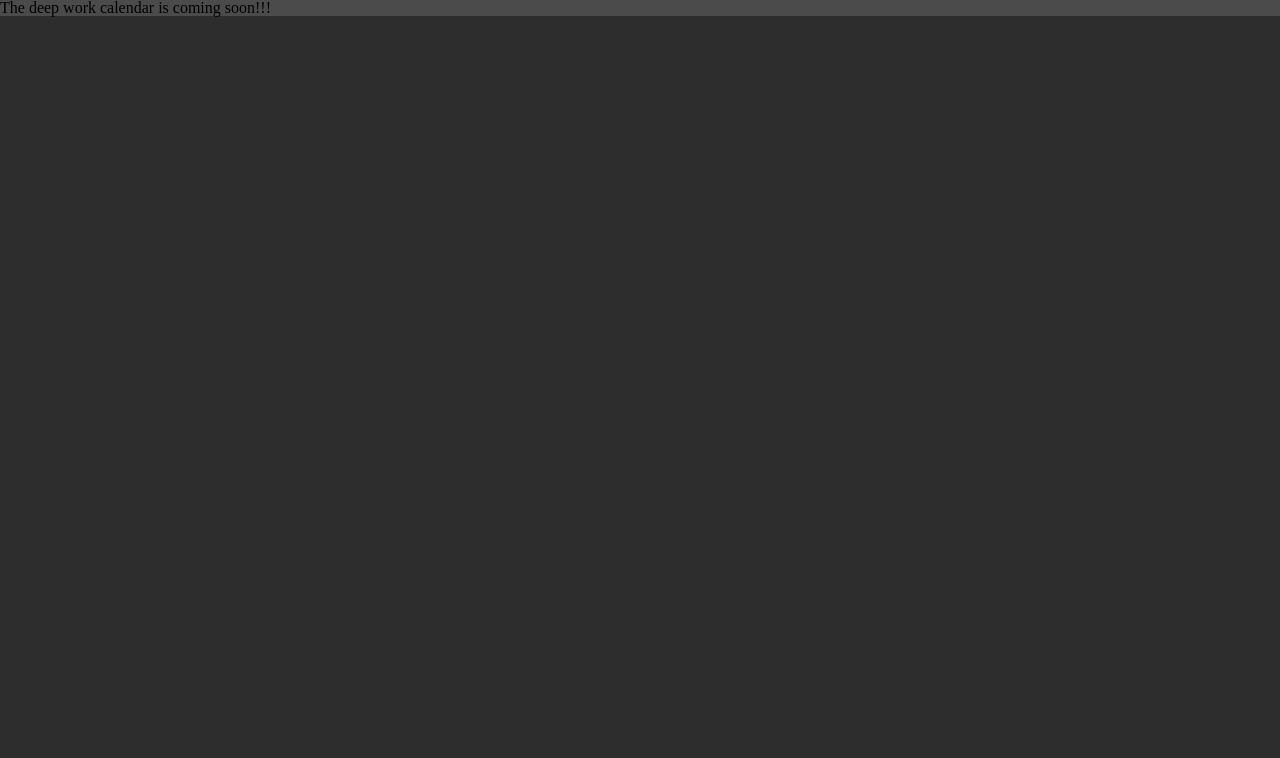
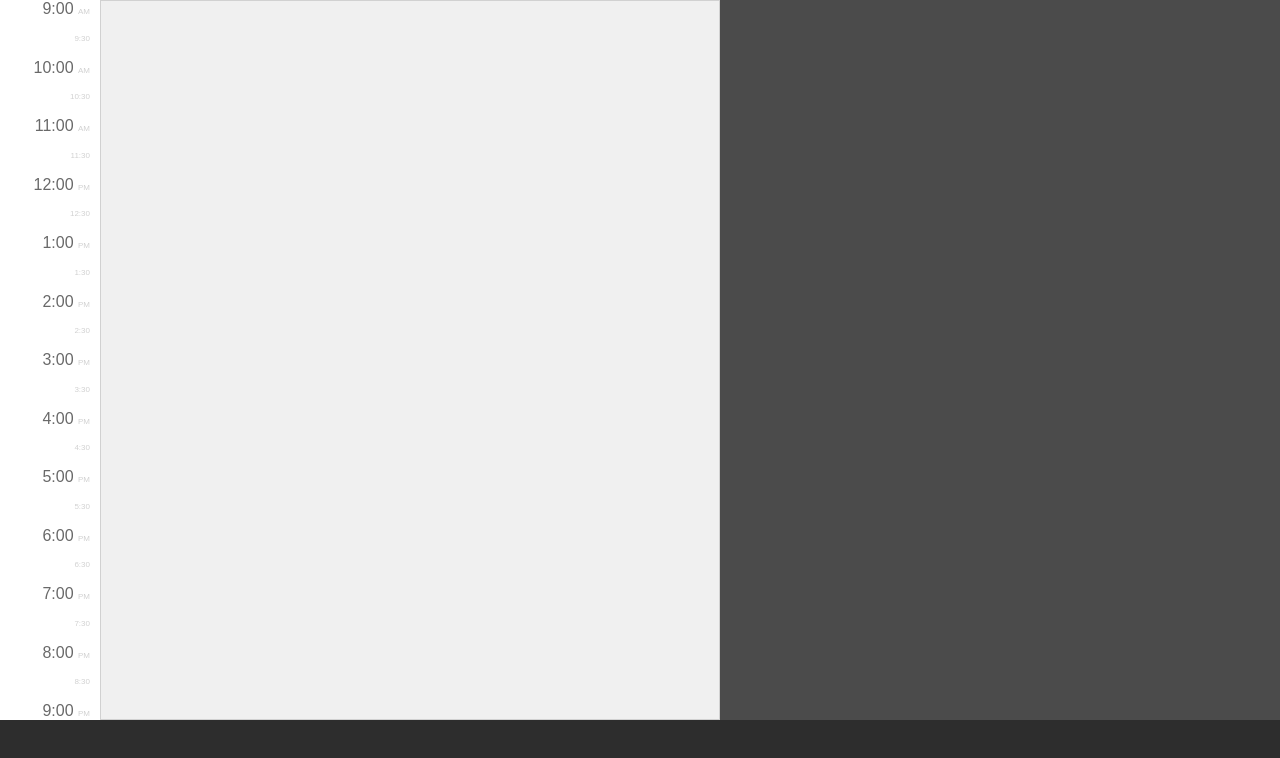
Before and after one commit to brsteele/deep-work-calendar, a React (Create React App) app: page / in a window 1280 px wide. Shown: the top 758 px of the page. Built offline with nearby package versions, Linux system fonts and the light colour scheme; the HTML template or start-up script is replaced by a standard one.

Commit message:
adding in an actual calendar

```diff
--- a/src/components/DailyCalendar.tsx
+++ b/src/components/DailyCalendar.tsx
@@ -1,7 +1,66 @@
 import React from 'react';
+import './dailyCalendar.css';
 
 const DailyCalendar: React.FunctionComponent = () => {
-  return <p>The deep work calendar is coming soon!!!</p>;
+  return (
+    <div className="container">
+      <div className="timings">
+        <div>
+          <span> 9:00 </span> AM
+        </div>
+        <div> 9:30 </div>
+        <div>
+          <span> 10:00 </span>AM
+        </div>
+        <div> 10:30 </div>
+        <div>
+          <span> 11:00 </span>AM
+        </div>
+        <div> 11:30 </div>
+        <div>
+          <span> 12:00 </span>PM
+        </div>
+        <div> 12:30 </div>
+        <div>
+          <span> 1:00 </span>PM
+        </div>
+        <div> 1:30 </div>
+        <div>
+          <span> 2:00 </span>PM
+        </div>
+        <div> 2:30 </div>
+        <div>
+          <span> 3:00 </span>PM
+        </div>
+        <div> 3:30 </div>
+        <div>
+          <span> 4:00 </span>PM
+        </div>
+        <div> 4:30 </div>
+        <div>
+          <span> 5:00 </span>PM
+        </div>
+        <div> 5:30 </div>
+        <div>
+          <span> 6:00 </span>PM
+        </div>
+        <div> 6:30 </div>
+        <div>
+          <span> 7:00 </span>PM
+        </div>
+        <div> 7:30 </div>
+        <div>
+          <span> 8:00 </span>PM
+        </div>
+        <div> 8:30 </div>
+        <div>
+          <span> 9:00 </span>PM
+        </div>
+      </div>
+
+      <div className="days" id="events" />
+    </div>
+  );
 };
 
 export default DailyCalendar;
--- /dev/null
+++ b/src/components/dailyCalendar.css
@@ -0,0 +1,139 @@
+body,
+div,
+span,
+applet,
+object,
+iframe,
+h1,
+h2,
+h3,
+h4,
+h5,
+h6,
+p,
+blockquote,
+pre,
+a,
+abbr,
+acronym,
+address,
+big,
+cite,
+code,
+del,
+dfn,
+em,
+img,
+ins,
+kbd,
+q,
+s,
+samp,
+small,
+strike,
+strong,
+sub,
+sup,
+tt,
+var,
+b,
+u,
+i,
+dl,
+dt,
+dd,
+ol,
+ul,
+li,
+fieldset,
+form,
+label,
+legend,
+table,
+caption,
+tbody,
+tfoot,
+thead,
+tr,
+th,
+td,
+article,
+aside,
+canvas,
+details,
+embed,
+figure,
+figcaption,
+footer,
+header,
+hgroup,
+menu,
+nav,
+output,
+section,
+summary,
+time,
+audio {
+  margin: 0;
+  padding: 0;
+  border: 0;
+  font-size: 100%;
+  font: inherit;
+  vertical-align: baseline;
+  font-family: 'Montserrat', sans-serif;
+  color: #d1d1d1;
+}
+
+.container {
+  height: 720px;
+  width: 900px;
+  display: inline-flex;
+}
+
+.timings {
+  text-align: right;
+  padding-right: 10px;
+  width: 100px;
+  height: 720px;
+  display: flex;
+  flex-direction: column;
+  justify-content: space-between;
+  background-color: white;
+  font-size: 0.5em;
+  box-sizing: border-box;
+}
+
+.timings span {
+  font-size: 200%;
+  color: #696969;
+}
+
+.days {
+  height: 720px;
+  width: 620px;
+  padding: 0px 10px;
+  background-color: #f0f0f0;
+  border-color: #d1d1d1;
+  border-style: solid;
+  border-width: 1px;
+  box-sizing: border-box;
+}
+
+.event {
+  background-color: white;
+  border-style: solid;
+  border-width: 1px;
+  border-left-width: 5px;
+  border-color: #d1d1d1;
+  border-left-color: #57b986;
+  padding-left: 10px;
+  padding-top: 5px;
+  position: absolute;
+  font-size: 0.5em;
+  box-sizing: border-box;
+}
+
+.event .title {
+  color: #57b986;
+  font-size: 200%;
+}
```
